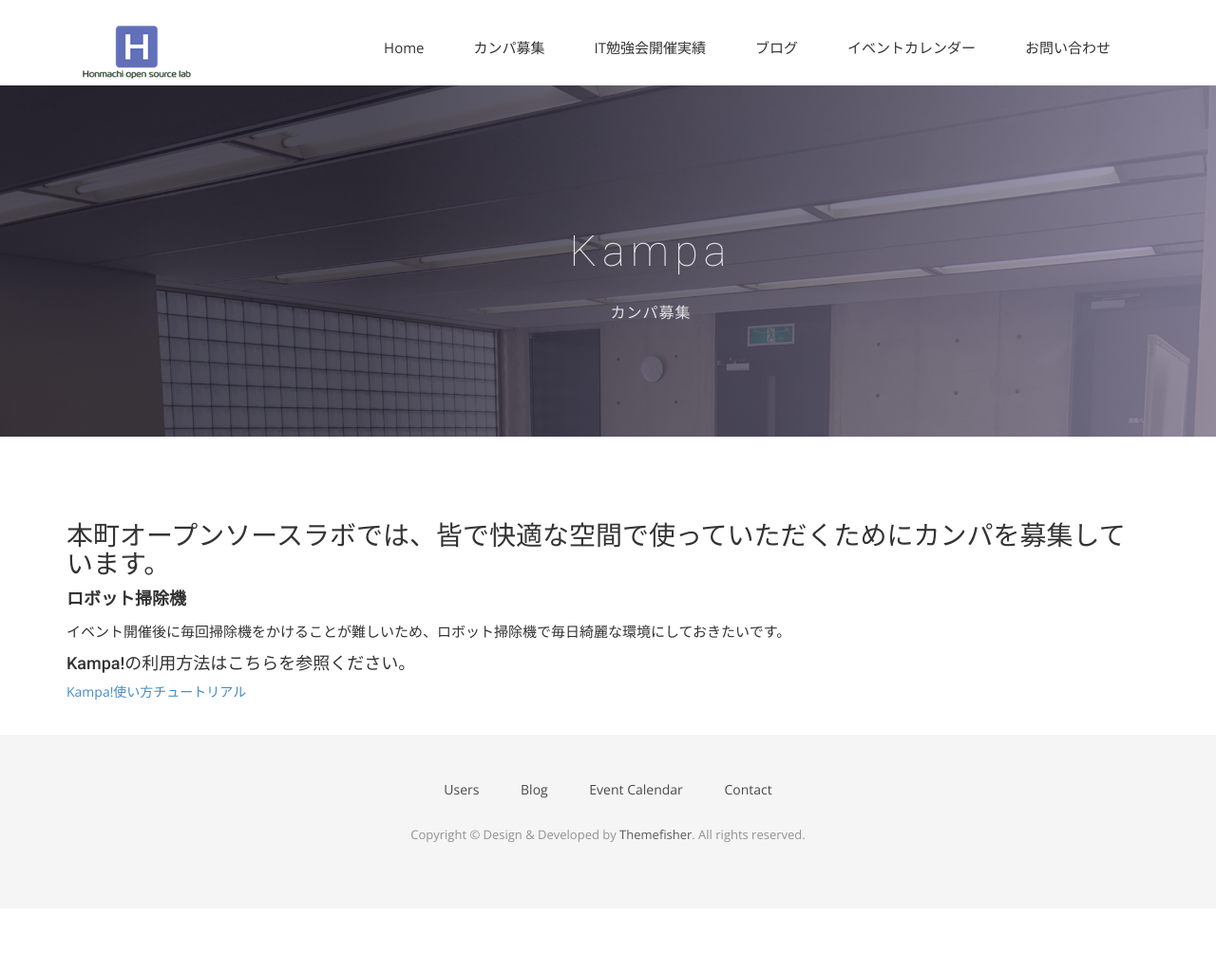
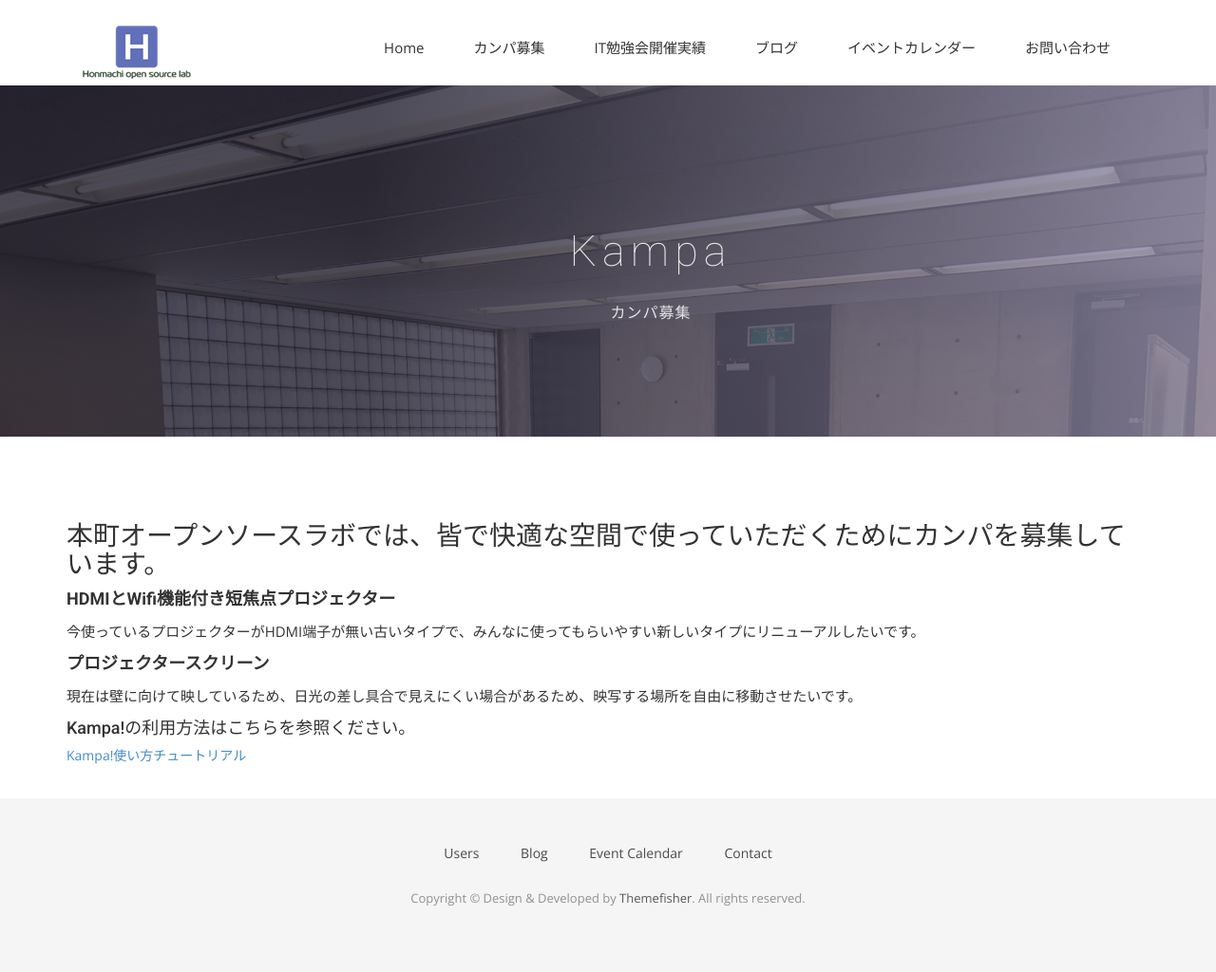
Before and after one commit to hommachi-open-source-lab/hommachi-open-source-lab.github.io, a Jekyll site: the page built from kampa.html, in a window 1280 px wide. Shown: the whole page at 95% size. Built offline with Jekyll 4.4.1, drawn with Linux system fonts in a browser that asks for light colours; nearby versions of some CDN libraries; some web fonts are replaced; before the commit the page ends 957 px from its top, so only the background shows below that.

Commit message:
テキスト修正

```diff
--- a/kampa.html
+++ b/kampa.html
@@ -22,9 +22,12 @@ permalink: /kampa/
 <section id="contact-form">
   <div class="container">
     <h3>本町オープンソースラボでは、皆で快適な空間で使っていただくためにカンパを募集しています。</h3>
-    <h4><strong>ロボット掃除機</strong></h4>
-    <p>イベント開催後に毎回掃除機をかけることが難しいため、ロボット掃除機で毎日綺麗な環境にしておきたいです。</p>
-    <script src="https://kampa.me/t/parts/pnj.js"></script>
+    <h4><strong>HDMIとWifi機能付き短焦点プロジェクター</strong></h4>
+    <p>今使っているプロジェクターがHDMI端子が無い古いタイプで、みんなに使ってもらいやすい新しいタイプにリニューアルしたいです。</p>
+    <script src="https://kampa.me/t/parts/qea.js"></script>
+    <h4><strong>プロジェクタースクリーン</strong></h4>
+    <p>現在は壁に向けて映しているため、日光の差し具合で見えにくい場合があるため、映写する場所を自由に移動させたいです。</p>
+    <script src="https://kampa.me/t/parts/qeb.js"></script>
     <h4>Kampa!の利用方法はこちらを参照ください。</h4>
     <a href="https://kampa.me/tutorial">Kampa!使い方チュートリアル</a>
   </div>
```
